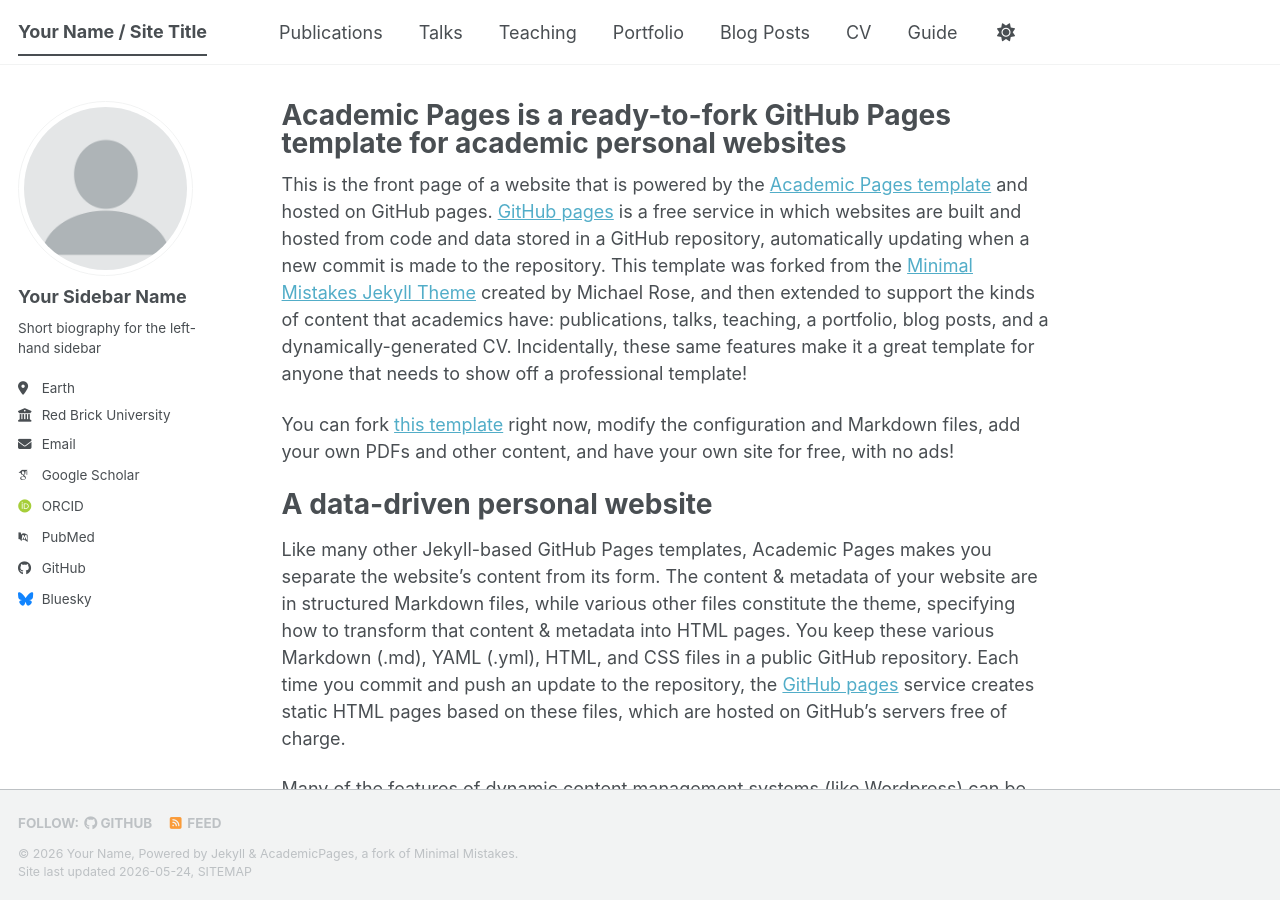
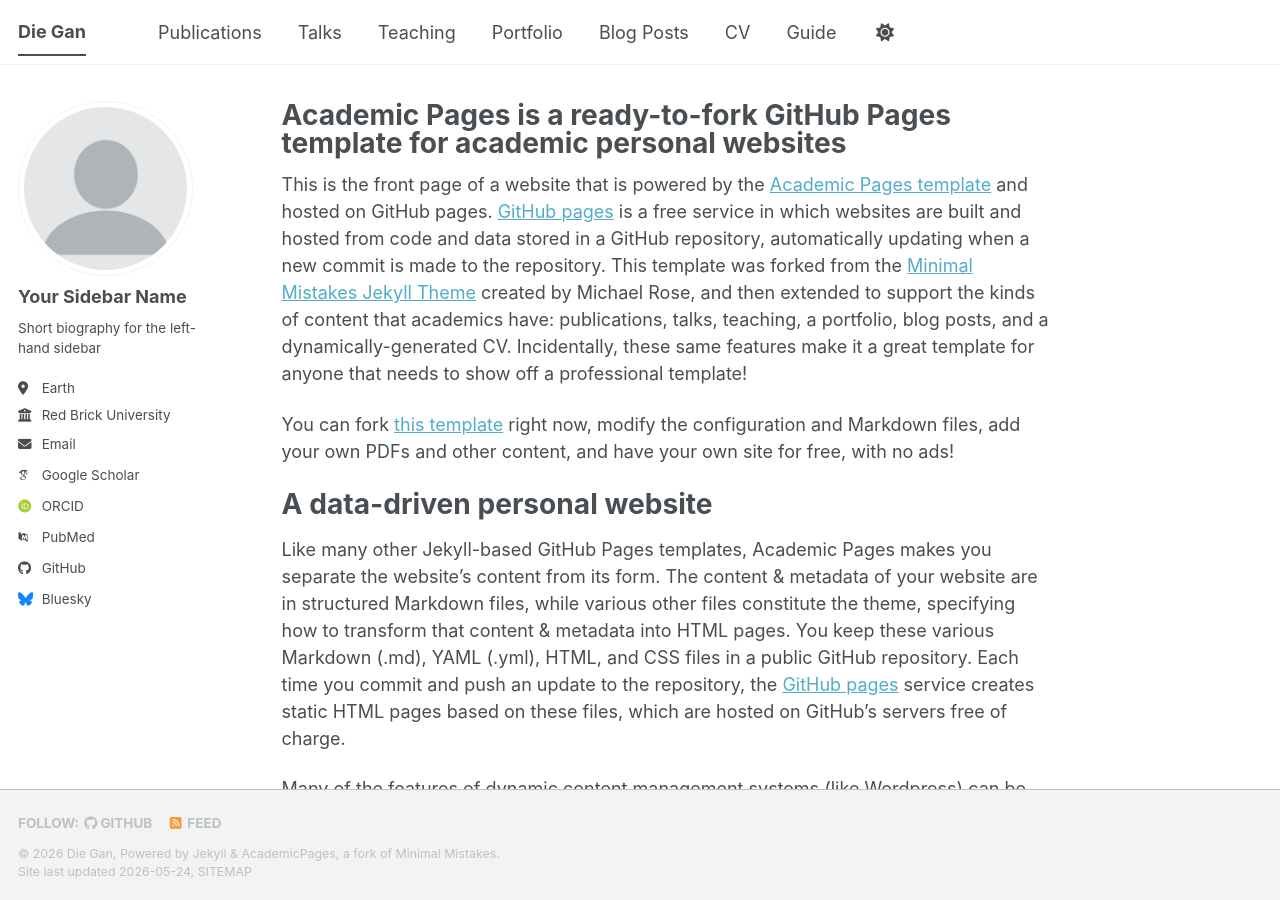
Before and after one commit to gandie-fudan/gandie-fudan.github.io, a Jekyll site: the page built from _pages/about.md, in a window 1280 px wide and 900 px high. Built offline with Jekyll 4.4.1, drawn with Linux system fonts in a browser that asks for light colours; some web fonts are replaced; a script bundle is joined from its source files by our own code; library files that are not in the unit come from our copies.

Commit message:
Update _config.yml

```diff
--- a/_config.yml
+++ b/_config.yml
@@ -9,10 +9,10 @@
 # Basic Site Settings
 locale                   : "en-US"
 site_theme               : "default" # The available themes options are "default", "air", "sunrise", "mint", "dirt" and "contrast"
-title                    : "Your Name / Site Title"
+title                    : "Die Gan"
 title_separator          : "-"
-name                     : &name "Your Name"
-description              : &description "Your Name's academic portfolio"   # Update this with a general description of your site, this is the default if not overridden by a page
+name                     : &name "Die Gan"
+description              : &description "Die Gan's academic portfolio"   # Update this with a general description of your site, this is the default if not overridden by a page
 url                      : https://academicpages.github.io # The base hostname & protocol for your site e.g. "https://[your GitHub username].github.io",
                                                            # or if you already have some other page hosted on Github then use "https://[your GitHub username].github.io/[Your Repo Name]"
 baseurl                  : "" # the subpath of your site, e.g. "/blog"
```
